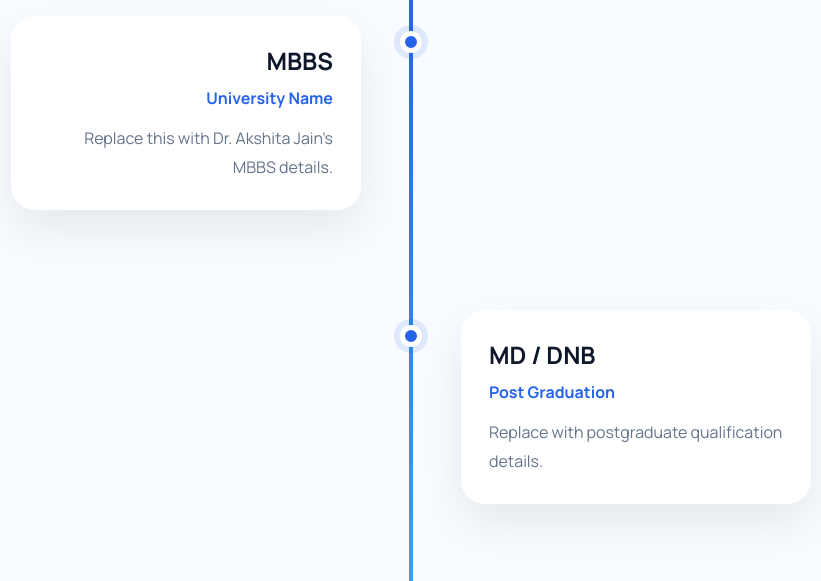
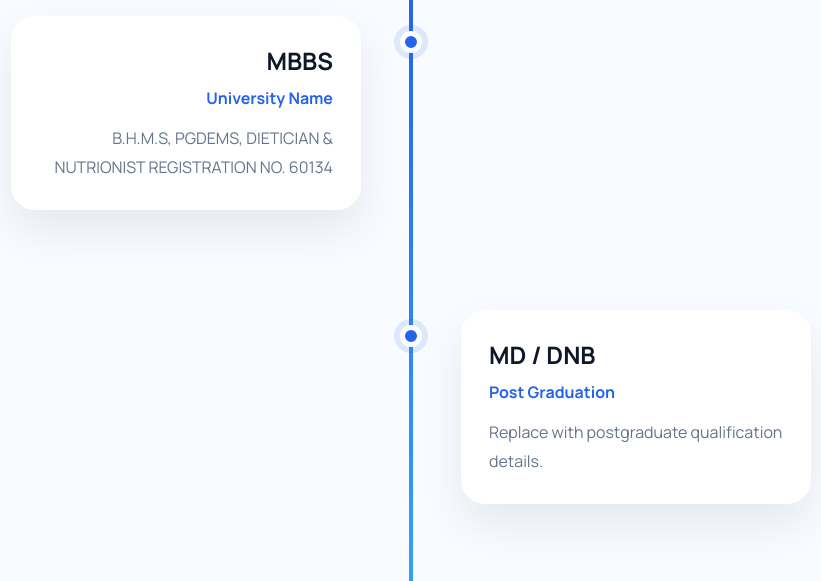
Before and after one commit to kashishp0302-prog/Dr-Akshita-jain, a plain HTML site: page index.html in a window 1280 px wide. Shown: the part 2362-2943 px from the top of the page, without its empty margins (229-1050 px from the left). Drawn offline with nearby package versions, Linux system fonts and the light colour scheme.

Commit message:
Update index.html

```diff
--- a/index.html
+++ b/index.html
@@ -367,7 +367,8 @@
 
                     <p>
 
-                        Replace this with Dr. Akshita Jain's MBBS details.
+                        B.H.M.S, PGDEMS, DIETICIAN & NUTRIONIST
+                        REGISTRATION NO. 60134
 
                     </p>
 
@@ -642,7 +643,7 @@
 
                     Om Gayatri Clinic
 
-                    Shop no-04, NL Cross Rd, below Vanita Apartment, opp. Anmol dairy, Malad, Chincholi Bunder, Malad West, Mumbai, Maharashtra 400064
+                    Shop no-04,Vanita Apartment,Chincholi Bunder, Malad West, Mumbai, Maharashtra 400064
                 </p>
 
             </div>
```
